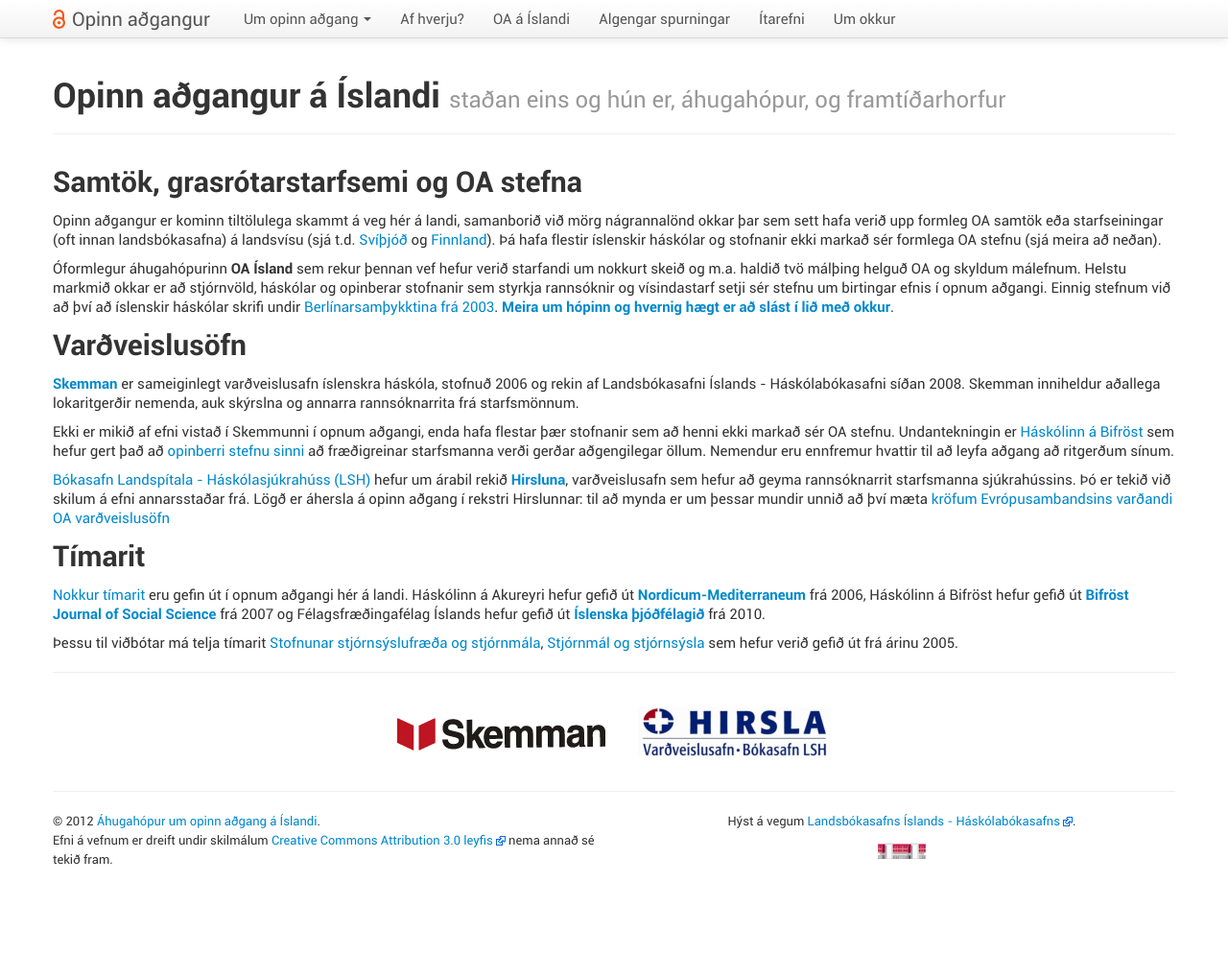
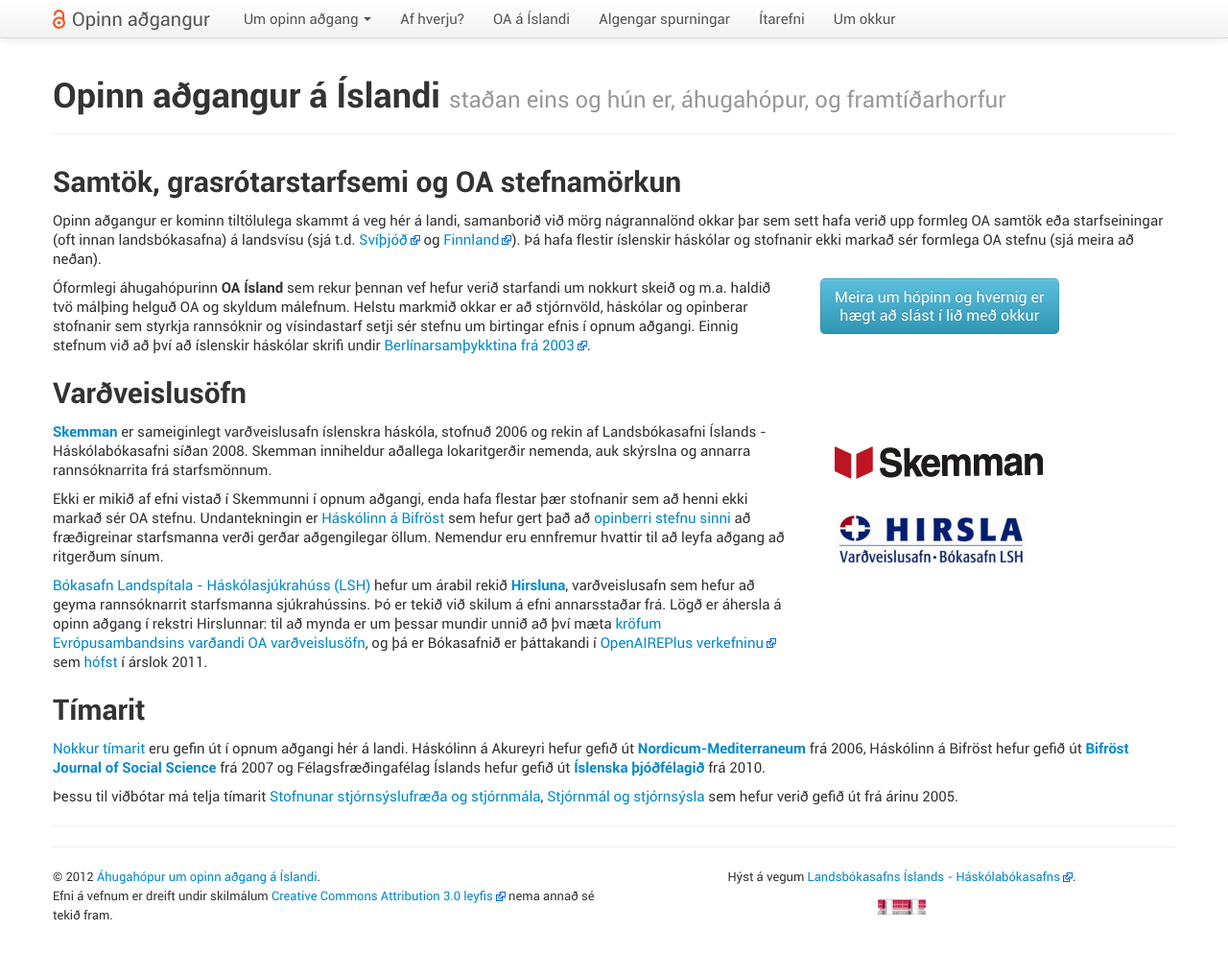
Before and after one commit to oa-island/oa-island.github.com, a Jekyll site: the page built from island.html, in a window 1280 px wide and 994 px high. Shown: the whole window at 96% size. Built offline with Jekyll 4.4.1, drawn with Linux system fonts in a browser that asks for light colours.

Commit message:
Fínpússning, fleiri tenglar á OpenAIRE leiðarvísa ýmiskonar.

```diff
--- a/algengar-spurningar.html
+++ b/algengar-spurningar.html
@@ -1,3 +1,6 @@
 ---
 layout: default
 ---
+
+
+<i>Í vinnslu</i>
--- a/island.html
+++ b/island.html
@@ -5,36 +5,52 @@
   <h1>Opinn aðgangur á Íslandi <small>staðan eins og hún er, áhugahópur, og framtíðarhorfur</small></h1>
 </div>
 
-<h2>Samtök, grasrótarstarfsemi og OA stefna</h2>
+<h2>Samtök, grasrótarstarfsemi og OA stefnamörkun</h2>
 
 <p>
-Opinn aðgangur er kominn tiltölulega skammt á veg hér á landi, samanborið við mörg nágrannalönd okkar þar sem sett hafa verið upp formleg OA samtök eða starfseiningar (oft innan landsbókasafna) á landsvísu (sjá t.d. <a href="http://openaccess.se">Svíþjóð</a> og <a href="http://openaccess.fi">Finnland</a>). Þá hafa flestir íslenskir háskólar og stofnanir ekki markað sér formlega OA stefnu (sjá meira að neðan).
+Opinn aðgangur er kominn tiltölulega skammt á veg hér á landi, samanborið við mörg nágrannalönd okkar þar sem sett hafa verið upp formleg OA samtök eða starfseiningar (oft innan landsbókasafna) á landsvísu (sjá t.d. <a href="http://openaccess.se" class="external">Svíþjóð</a> og <a href="http://openaccess.fi" class="external">Finnland</a>). Þá hafa flestir íslenskir háskólar og stofnanir ekki markað sér formlega OA stefnu (sjá meira að neðan).
 </p>
 
+<div class="row">
+  <div class="span8">
     <p>
-Óformlegur áhugahópurinn <b>OA Ísland</b> sem rekur þennan vef hefur verið starfandi um nokkurt skeið og m.a. haldið tvö málþing helguð OA og skyldum málefnum. Helstu markmið okkar er að stjórnvöld, háskólar og opinberar stofnanir sem styrkja rannsóknir og vísindastarf setji sér stefnu um birtingar efnis í opnum aðgangi. Einnig stefnum við að því að íslenskir háskólar skrifi undir <a href="http://oa.mpg.de/berlin-prozess/berliner-erklarung/">Berlínarsamþykktina frá 2003</a>. <b><a href="/um">Meira um hópinn og hvernig hægt er að slást í lið með okkur</a></b>.
+Óformlegi áhugahópurinn <b>OA Ísland</b> sem rekur þennan vef hefur verið starfandi um nokkurt skeið og m.a. haldið tvö málþing helguð OA og skyldum málefnum. Helstu markmið okkar er að stjórnvöld, háskólar og opinberar stofnanir sem styrkja rannsóknir og vísindastarf setji sér stefnu um birtingar efnis í opnum aðgangi. Einnig stefnum við að því að íslenskir háskólar skrifi undir <a href="http://oa.mpg.de/berlin-prozess/berliner-erklarung/" class="external">Berlínarsamþykktina frá 2003</a>.
     </p>
+  </div>
+  <div class="span4">
+    <a class="btn btn-large btn-info" href="/um">Meira um hópinn og hvernig er<br />hægt að slást í lið með okkur</a>
+  </div>
+</div>
 
 <h2>Varðveislusöfn</h2>
 
+
+
+<div class="row">
+  <div class="span8">
   <p>
   <b><a href="http://www.skemman.is">Skemman</a></b> er sameiginlegt varðveislusafn íslenskra háskóla, stofnuð 2006 og rekin af Landsbókasafni Íslands - Háskólabókasafni síðan 2008. Skemman inniheldur aðallega lokaritgerðir nemenda, auk skýrslna og annarra rannsóknarrita frá starfsmönnum.
   </p>
-
   <p>
  Ekki er mikið af efni vistað í Skemmunni í opnum aðgangi, enda hafa flestar þær stofnanir sem að henni ekki markað sér OA stefnu.
 Undantekningin er <a href="http://www.bifrost.is/islenska/um-haskolann/opinn-adgangur/">Háskólinn á Bifröst</a> sem hefur gert það að <a href="http://www.bifrost.is/islenska/um-haskolann/opinn-adgangur/">opinberri stefnu sinni</a> að fræðigreinar starfsmanna verði gerðar aðgengilegar öllum. Nemendur eru ennfremur hvattir til að leyfa aðgang að ritgerðum sínum.
+
   </p>
+  <p>
+    <a href="http://bokasafn.landspitali.is">Bókasafn Landspítala - Háskólasjúkrahúss (LSH)</a> hefur um árabil rekið <b><a href="http://hirsla.lsh.is">Hirsluna</a></b>, varðveislusafn sem hefur að geyma rannsóknarrit starfsmanna sjúkrahússins. Þó er tekið við skilum á efni annarsstaðar frá. Lögð er áhersla á opinn aðgang í rekstri Hirslunnar: til að mynda er um þessar mundir unnið að því mæta <a href="http://www.openaire.eu/en/component/content/article/207">kröfum Evrópusambandsins varðandi OA varðveislusöfn</a>, og þá er Bókasafnið er þáttakandi í <a href="http://www.openaire.eu/en/about-openaire/openaireplusproject" class="external">OpenAIREPlus verkefninu</a> sem <a href="/2011/12/15/openaireplus-hleypt-af-stokkunum">hófst</a> í árslok 2011.
+  </p>
+  </div>
+  <div class="span4">
+    <a href="http://www.skemman.is"><img src="/static/img/skemman.png" style="margin: 1em;"  /></a>
+<br />
+   <a href="http://hirsla.lsh.is/"><img src="/static/img/hirslan.gif" style="margin: 1em;" /></a>
+  </div>
+</div>
+
+<h2 style="clear: both">Tímarit</h2>
 
 <p>
-
-<a href="http://bokasafn.landspitali.is">Bókasafn Landspítala - Háskólasjúkrahúss (LSH)</a> hefur um árabil rekið <b><a href="http://hirsla.lsh.is">Hirsluna</a></b>, varðveislusafn sem hefur að geyma rannsóknarrit starfsmanna sjúkrahússins. Þó er tekið við skilum á efni annarsstaðar frá. Lögð er áhersla á opinn aðgang í rekstri Hirslunnar: til að mynda er um þessar mundir unnið að því mæta <a href="http://www.openaire.eu/en/component/content/article/207">kröfum Evrópusambandsins varðandi OA varðveislusöfn</a>
-</p>
-
-<h2>Tímarit</h2>
-
-<p>
-  <a href="http://www.doaj.org/doaj?func=findJournals&query=Iceland">Nokkur tímarit</a> eru gefin út í opnum aðgangi hér á landi. Háskólinn á Akureyri hefur gefið út <b><a href="http://nome.unak.is">Nordicum-Mediterraneum</a></b> frá 2006, Háskólinn á Bifröst hefur gefið út <b><a href="http://bjss.bifrost.is">Bifröst Journal of Social Science</a></b> frá 2007 og Félagsfræðingafélag Íslands hefur gefið út <b><a href="http://www.thjodfelag.is">Íslenska þjóðfélagið</a></b> frá 2010.
+  <a href="http://www.doaj.org/doaj?func=findJournals&query=Iceland">Nokkur tímarit</a> eru gefin út í opnum aðgangi hér á landi. Háskólinn á Akureyri hefur gefið út <b><a href="http://nome.unak.is">Nordicum-Mediterraneum</a></b> frá 2006, Háskólinn á Bifröst hefur gefið út <b><a href="http://bjss.bifrost.is">Bifröst Journal of Social Science</a></b> frá 2007 og Félagsfræðingafélag Íslands hefur gefið út <b><a href="http://www.thjodfelagid.is">Íslenska þjóðfélagið</a></b> frá 2010.
 </p>
 
 <p>
@@ -42,8 +58,3 @@
 </p>
 
 <hr />
-
-<div style="text-align: center;">
-  <a href="http://www.skemman.is"><img src="/static/img/skemman.png" style="margin: 1em;" /></a>
-  <a href="http://hirsla.lsh.is/"><img src="/static/img/hirslan.gif" style="margin: 1em;" /></a>
-</div>
```
Also changed, not shown: index.html (+6 -4 lines). Lines whose indentation alone changed are shown as unchanged.
